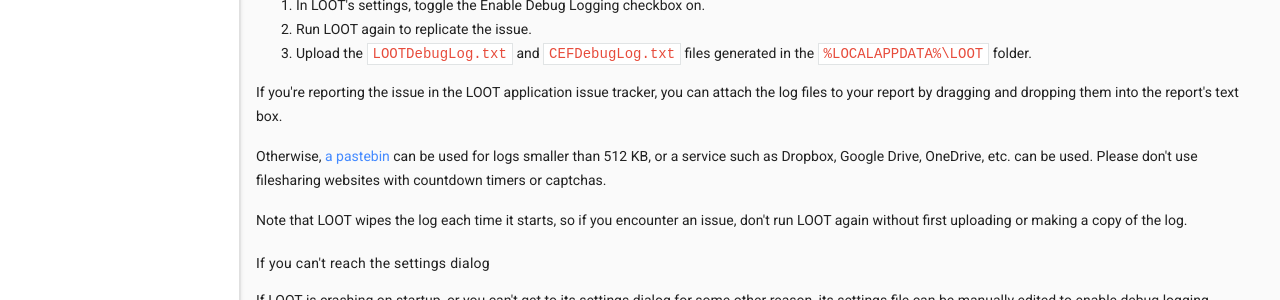
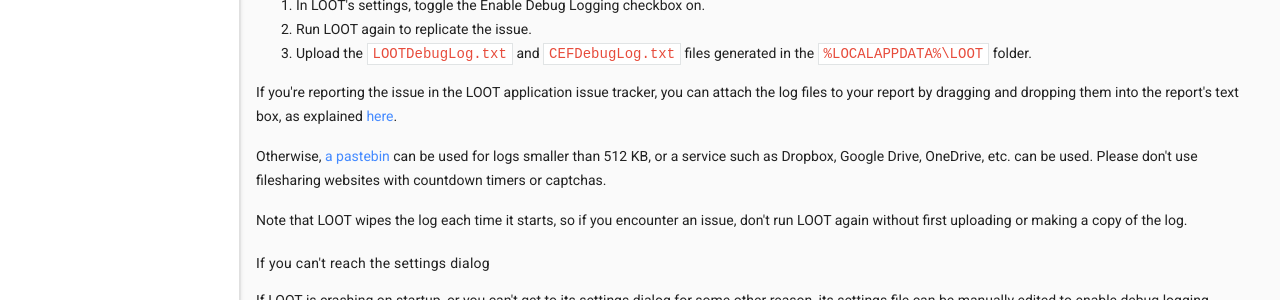
Before and after one commit to loot/loot.github.io, a Jekyll site: the page built from docs/help/How-To-Report-Issues-Helpfully.html, in a window 1280 px wide. Shown: the part 853-1153 px from the top of the page. Built offline with Jekyll 4.4.1, drawn with Linux system fonts in a browser that asks for light colours; nearby versions of some CDN libraries.

Commit message:
Link to GitHub docs in issue reporting page

```diff
--- a/docs/help/How-To-Report-Issues-Helpfully.html
+++ b/docs/help/How-To-Report-Issues-Helpfully.html
@@ -42,7 +42,7 @@ title: How To Report Issues Helpfully
   <li>Upload the <code>LOOTDebugLog.txt</code> and <code>CEFDebugLog.txt</code> files generated in the <code>%LOCALAPPDATA%\LOOT</code> folder.</li>
 </ol>
 
-<p>If you're reporting the issue in the LOOT application issue tracker, you can attach the log files to your report by dragging and dropping them into the report's text box.</p>
+<p>If you're reporting the issue in the LOOT application issue tracker, you can attach the log files to your report by dragging and dropping them into the report's text box, as explained <a href="https://help.github.com/articles/file-attachments-on-issues-and-pull-requests/">here</a>.</p>
 
 <p>Otherwise, <a href="http://pastie.org/">a pastebin</a> can be used for logs smaller than 512 KB, or a service such as Dropbox, Google Drive, OneDrive, etc. can be used. Please don't use filesharing websites with countdown timers or captchas.</p>
 
```
